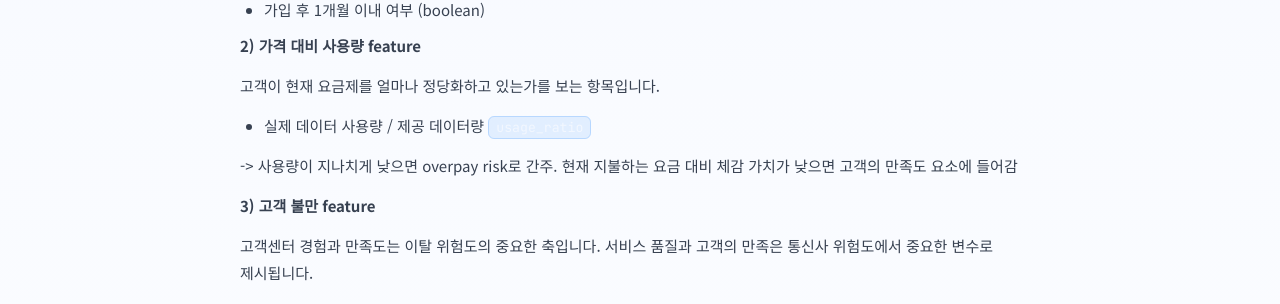
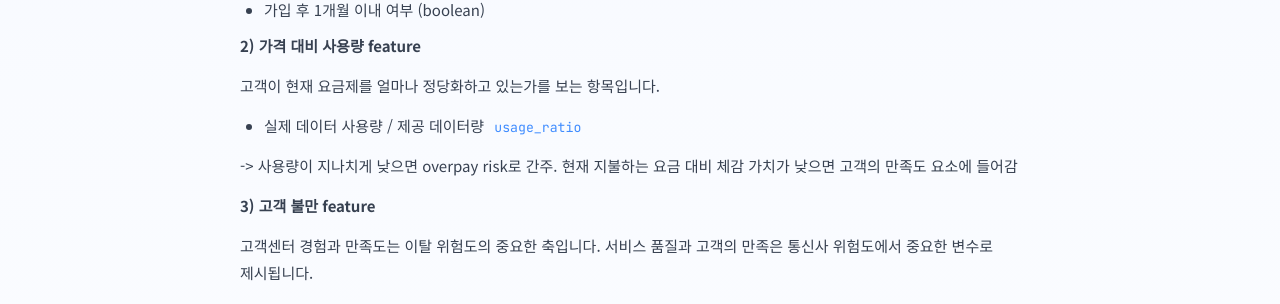
Before and after one commit to one-year-gap/docs, a Jekyll site: the page built from _posts/백엔드/이탈률/2026-03-14-이탈률-테이블-설계.md, in a window 1280 px wide and 1400 px high, scrolled down 1063 px. Shown: the part 144-448 px from the top of the window. Built offline with Jekyll 4.4.1, drawn with Linux system fonts in a browser that asks for light colours; nearby versions of some CDN libraries.

Commit message:
refact: markdown code block 수정

```diff
--- a/_layouts/post.html
+++ b/_layouts/post.html
@@ -176,13 +176,13 @@
     }
 
     .markdown-body code {
-      background: rgba(77, 158, 255, 0.14);
-      padding: 2px 7px;
-      border: 1px solid rgba(77, 158, 255, 0.28);
-      border-radius: 6px;
+      background: none;
+      padding: 2px 6px;
+      border: 0;
+      border-radius: 4px;
       font-family: 'JetBrains Mono', monospace;
       font-size: 0.88em;
-      color: #f2f7ff;
+      color: #3f8cff;
     }
 
     .markdown-body div.highlighter-rouge,
```
